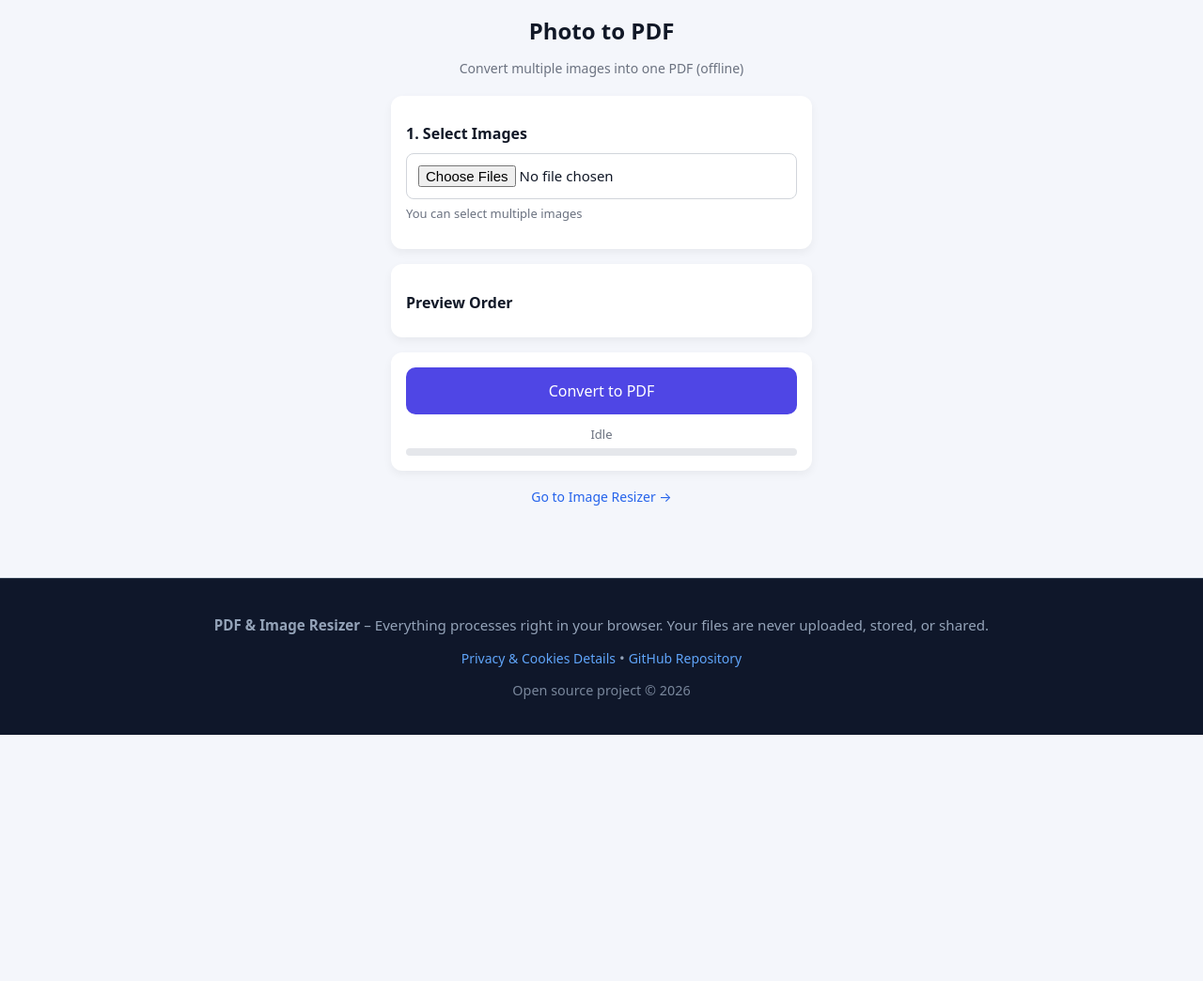
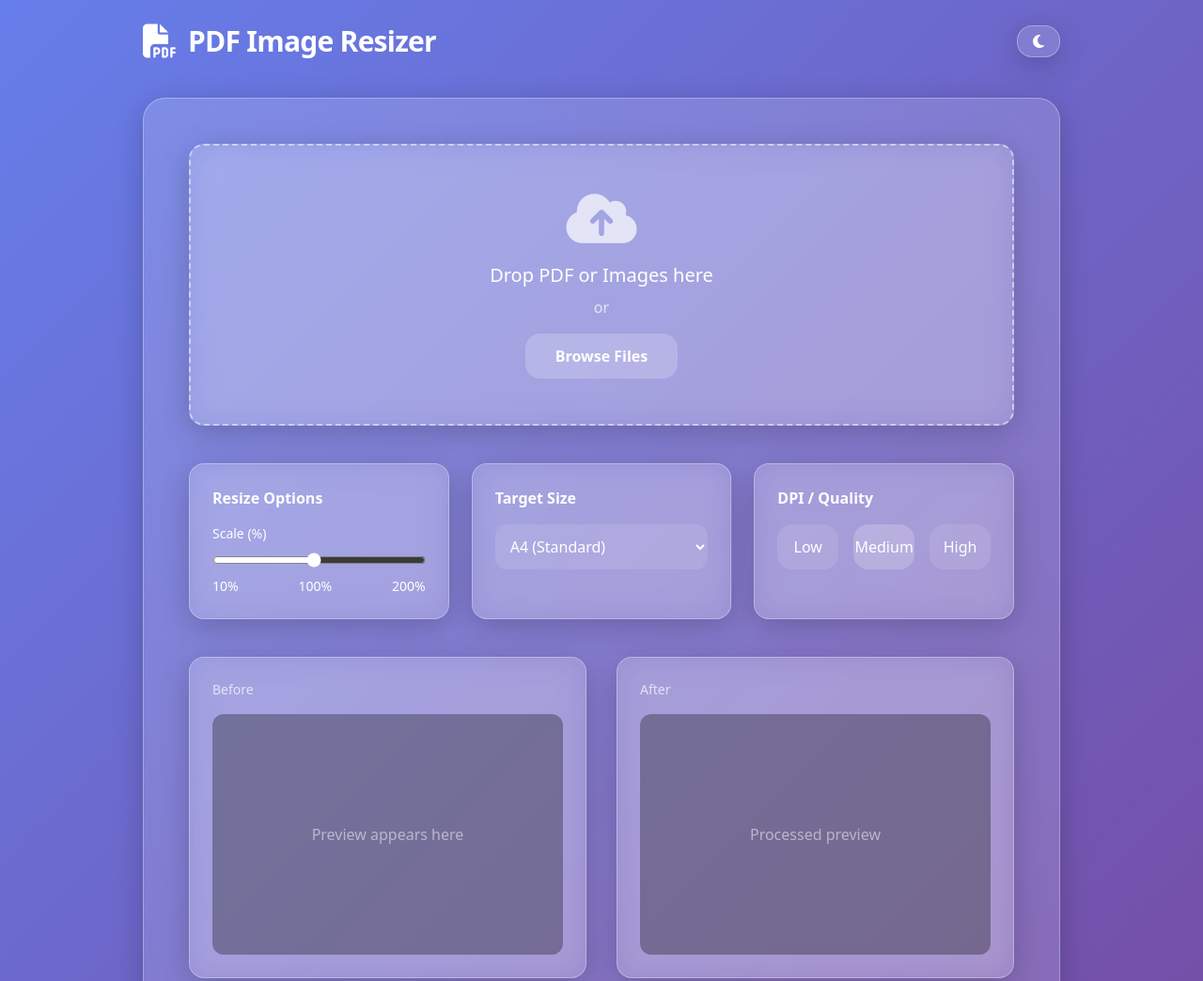
Before and after one commit to devtronz/pdf-image-resizer-, a website: page index.html in a window 1280 px wide. Shown: the top 1044 px of the page at 94% size. Before the commit the page ends 800 px from the top, so only its background shows below. Drawn offline with nearby package versions, Linux system fonts and the light colour scheme.

Commit message:
Update index.html

```diff
--- a/index.html
+++ b/index.html
@@ -1,68 +1,139 @@
 <!DOCTYPE html>
-<html lang="en">
+<html lang="en" class="dark">
 <head>
   <meta charset="UTF-8">
-  <title>Photo to PDF</title>
-  <meta name="viewport" content="width=device-width, initial-scale=1">
-  <link rel="stylesheet" href="style.css">
+  <meta name="viewport" content="width=device-width, initial-scale=1.0">
+  <title>PDF Image Resizer</title>
+  <script src="https://cdn.tailwindcss.com"></script>
+  <link rel="stylesheet" href="https://cdnjs.cloudflare.com/ajax/libs/font-awesome/6.6.0/css/all.min.css">
+  <style>
+    body {
+      background: linear-gradient(135deg, #667eea 0%, #764ba2 100%);
+      min-height: 100vh;
+      font-family: system-ui, -apple-system, sans-serif;
+    }
+    .glass {
+      background: rgba(255, 255, 255, 0.15);
+      backdrop-filter: blur(16px);
+      -webkit-backdrop-filter: blur(16px);
+      border: 1px solid rgba(255, 255, 255, 0.3);
+      box-shadow: 0 8px 32px rgba(0, 0, 0, 0.2);
+    }
+    .glass-dark {
+      background: rgba(0, 0, 0, 0.25);
+      backdrop-filter: blur(16px);
+      -webkit-backdrop-filter: blur(16px);
+      border: 1px solid rgba(255, 255, 255, 0.1);
+    }
+    .drop-zone {
+      transition: all 0.3s ease;
+    }
+    .drop-zone.dragover {
+      background: rgba(255, 255, 255, 0.3);
+      transform: scale(1.02);
+    }
+  </style>
 </head>
-<body>
+<body class="text-white">
+  <div class="max-w-5xl mx-auto p-6">
+    <!-- Header -->
+    <header class="flex justify-between items-center mb-10">
+      <div class="flex items-center gap-3">
+        <i class="fa-solid fa-file-pdf text-4xl"></i>
+        <h1 class="text-3xl font-bold tracking-tight">PDF Image Resizer</h1>
+      </div>
+      <button id="theme-toggle" class="glass px-4 py-2 rounded-2xl flex items-center gap-2 hover:scale-105 transition">
+        <i class="fa-solid fa-moon"></i>
+      </button>
+    </header>
 
-<div class="container">
+    <!-- Main Glass Card -->
+    <div class="glass dark:glass-dark rounded-3xl p-8 md:p-12">
+      <!-- Drag & Drop -->
+      <div id="drop-zone" class="drop-zone glass dark:glass-dark border-2 border-dashed border-white/50 rounded-2xl p-12 text-center cursor-pointer">
+        <i class="fa-solid fa-cloud-arrow-up text-6xl mb-4 opacity-70"></i>
+        <p class="text-xl font-medium mb-2">Drop PDF or Images here</p>
+        <p class="text-white/70">or</p>
+        <button class="mt-4 bg-white/20 hover:bg-white/30 px-8 py-3 rounded-2xl font-semibold transition">Browse Files</button>
+        <input type="file" id="file-input" class="hidden" multiple accept=".pdf,.jpg,.jpeg,.png">
+      </div>
 
-  <header>
-    <h1>Photo to PDF</h1>
-    <p class="subtitle">Convert multiple images into one PDF (offline)</p>
-  </header>
+      <!-- Options -->
+      <div class="grid md:grid-cols-3 gap-6 mt-10">
+        <div class="glass dark:glass-dark rounded-2xl p-6">
+          <h3 class="font-semibold mb-4">Resize Options</h3>
+          <label class="block text-sm mb-2">Scale (%)</label>
+          <input type="range" min="10" max="200" value="100" class="w-full accent-white">
+          <div class="flex justify-between text-sm mt-1">
+            <span>10%</span><span id="scale-value">100%</span><span>200%</span>
+          </div>
+        </div>
 
-  <!-- SELECT IMAGES -->
-  <section class="card">
-    <h2>1. Select Images</h2>
-    <input type="file" id="images" accept="image/*" multiple>
-    <p class="hint">You can select multiple images</p>
-  </section>
+        <div class="glass dark:glass-dark rounded-2xl p-6">
+          <h3 class="font-semibold mb-4">Target Size</h3>
+          <select class="w-full bg-white/10 rounded-xl p-3">
+            <option>A4 (Standard)</option>
+            <option>Letter</option>
+            <option>Custom</option>
+          </select>
+        </div>
 
-  <!-- PREVIEW -->
-  <section class="card">
-    <h2>Preview Order</h2>
-    <div id="previewList" class="preview-list"></div>
-  </section>
+        <div class="glass dark:glass-dark rounded-2xl p-6">
+          <h3 class="font-semibold mb-4">DPI / Quality</h3>
+          <div class="flex gap-4">
+            <button class="flex-1 py-3 rounded-2xl bg-white/10 hover:bg-white/20">Low</button>
+            <button class="flex-1 py-3 rounded-2xl bg-white/20">Medium</button>
+            <button class="flex-1 py-3 rounded-2xl bg-white/10 hover:bg-white/20">High</button>
+          </div>
+        </div>
+      </div>
 
-  <!-- ACTION -->
-  <section class="card action">
-    <button onclick="makePDF()">Convert to PDF</button>
+      <!-- Preview & Action -->
+      <div class="mt-10 flex flex-col md:flex-row gap-8">
+        <div class="flex-1 glass dark:glass-dark rounded-2xl p-6">
+          <p class="text-sm opacity-70 mb-4">Before</p>
+          <div id="preview-before" class="bg-black/30 rounded-xl h-64 flex items-center justify-center text-white/50">Preview appears here</div>
+        </div>
+        <div class="flex-1 glass dark:glass-dark rounded-2xl p-6">
+          <p class="text-sm opacity-70 mb-4">After</p>
+          <div id="preview-after" class="bg-black/30 rounded-xl h-64 flex items-center justify-center text-white/50">Processed preview</div>
+        </div>
+      </div>
 
-    <div class="progress-wrapper">
-      <div id="progressText">Idle</div>
-      <div class="progress-bar">
-        <div id="progressFill"></div>
-      </div>
+      <button id="process-btn" class="mt-10 w-full bg-white text-purple-700 font-bold py-5 rounded-3xl text-lg hover:scale-105 transition shadow-xl">
+        Resize & Download
+      </button>
     </div>
-  </section>
 
-  <footer>
-    <a href="image-resizer.html">Go to Image Resizer →</a>
-  </footer>
+    <!-- Footer Info -->
+    <p class="text-center text-white/50 mt-8 text-sm">All processing happens in your browser • Privacy first</p>
+  </div>
 
-</div>
+  <script>
+    // Tailwind script + basic JS for drag/drop, theme toggle, etc.
+    const dropZone = document.getElementById('drop-zone');
+    const fileInput = document.getElementById('file-input');
+    const themeToggle = document.getElementById('theme-toggle');
 
-<script src="jspdf.umd.min.js"></script>
-<script src="pdf.js"></script>
+    dropZone.addEventListener('click', () => fileInput.click());
+    dropZone.addEventListener('dragover', e => { e.preventDefault(); dropZone.classList.add('dragover'); });
+    dropZone.addEventListener('dragleave', () => dropZone.classList.remove('dragover'));
+    dropZone.addEventListener('drop', e => {
+      e.preventDefault();
+      dropZone.classList.remove('dragover');
+      console.log('Files dropped:', e.dataTransfer.files);
+      // Handle files here
+    });
 
-<footer style="background: #0f172a; color: #94a3b8; text-align: center; padding: 24px 16px; font-size: 0.95rem; margin-top: 60px; border-top: 1px solid #334155;">
-  <p><strong>PDF & Image Resizer</strong> – Everything processes right in your browser. Your files are never uploaded, stored, or shared.</p>
+    // Theme toggle (dark/light)
+    themeToggle.addEventListener('click', () => {
+      document.documentElement.classList.toggle('dark');
+    });
 
-
-
-  <p>
-    <a href="#" id="show-privacy" style="color: #60a5fa; text-decoration: none; font-weight: 500;">Privacy & Cookies Details</a>
-    •
-    <a href="https://github.com/devtronz/pdf-image-resizer-" style="color: #60a5fa; text-decoration: none;">GitHub Repository</a>
-  </p>
-
-  <p style="margin-top: 12px; font-size: 0.9rem; opacity: 0.8;">
-    Open source project © 2026
-  </p>
-</footer>
+    // Range slider value
+    document.querySelector('input[type="range"]').addEventListener('input', function() {
+      document.getElementById('scale-value').textContent = this.value + '%';
+    });
+  </script>
 </body>
 </html>
```
